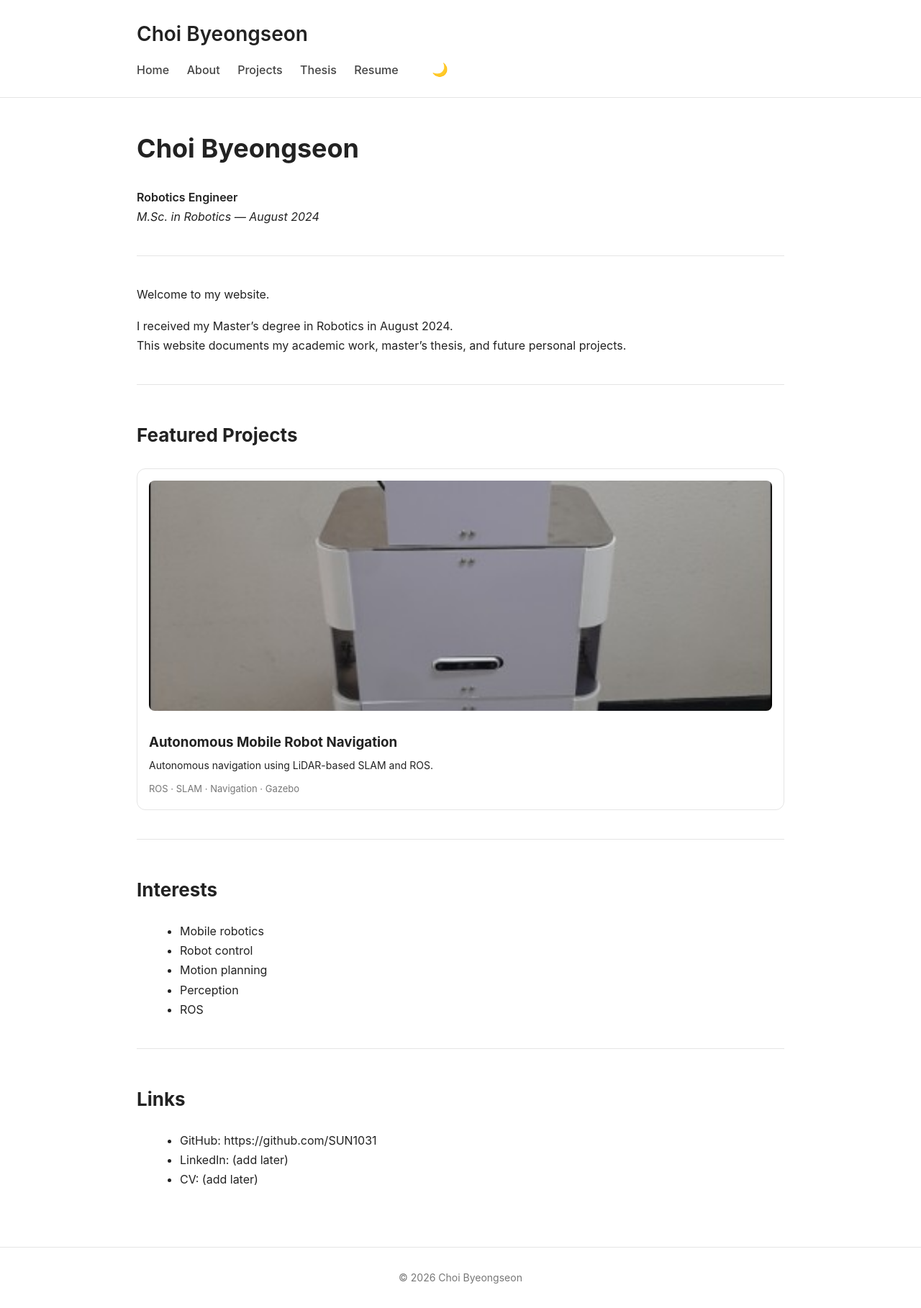
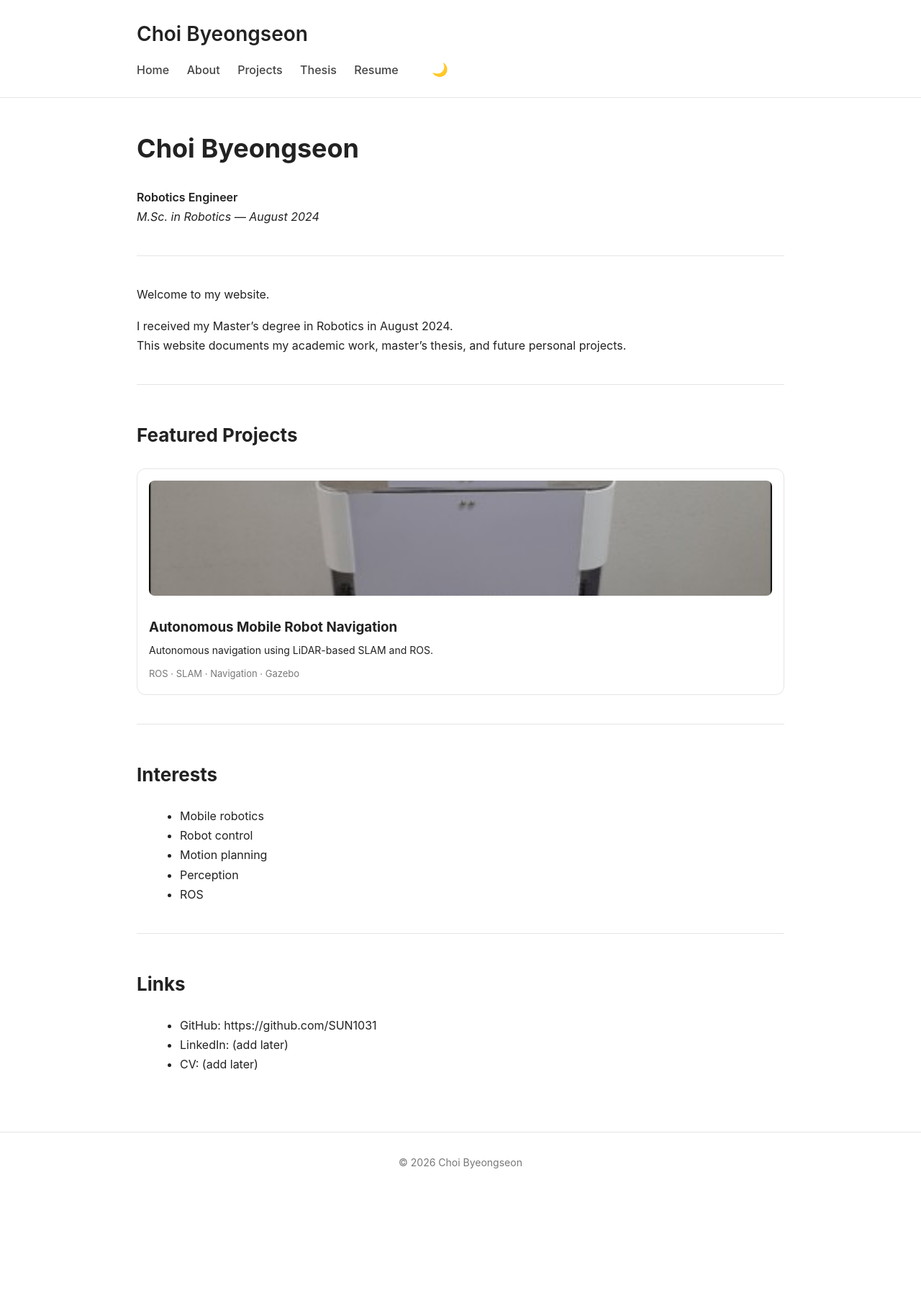
Before and after one commit to SUN1031/SUN1031.github.io, a Jekyll site: the page built from index.md, in a window 1280 px wide. Shown: the whole page at 72% size. Built offline with Jekyll 4.4.1, drawn with Linux system fonts in a browser that asks for light colours; after the commit the page ends 1658 px from its top, so only the background shows below that.

Commit message:
Update style.css

```diff
--- a/assets/css/style.css
+++ b/assets/css/style.css
@@ -160,7 +160,7 @@ main strong {
 
 .project-card img {
   width: 100%;
-  height: 320px;
+  height: 160px;
   object-fit: cover;
   border-radius: 8px;
   margin-bottom: 12px;
```
